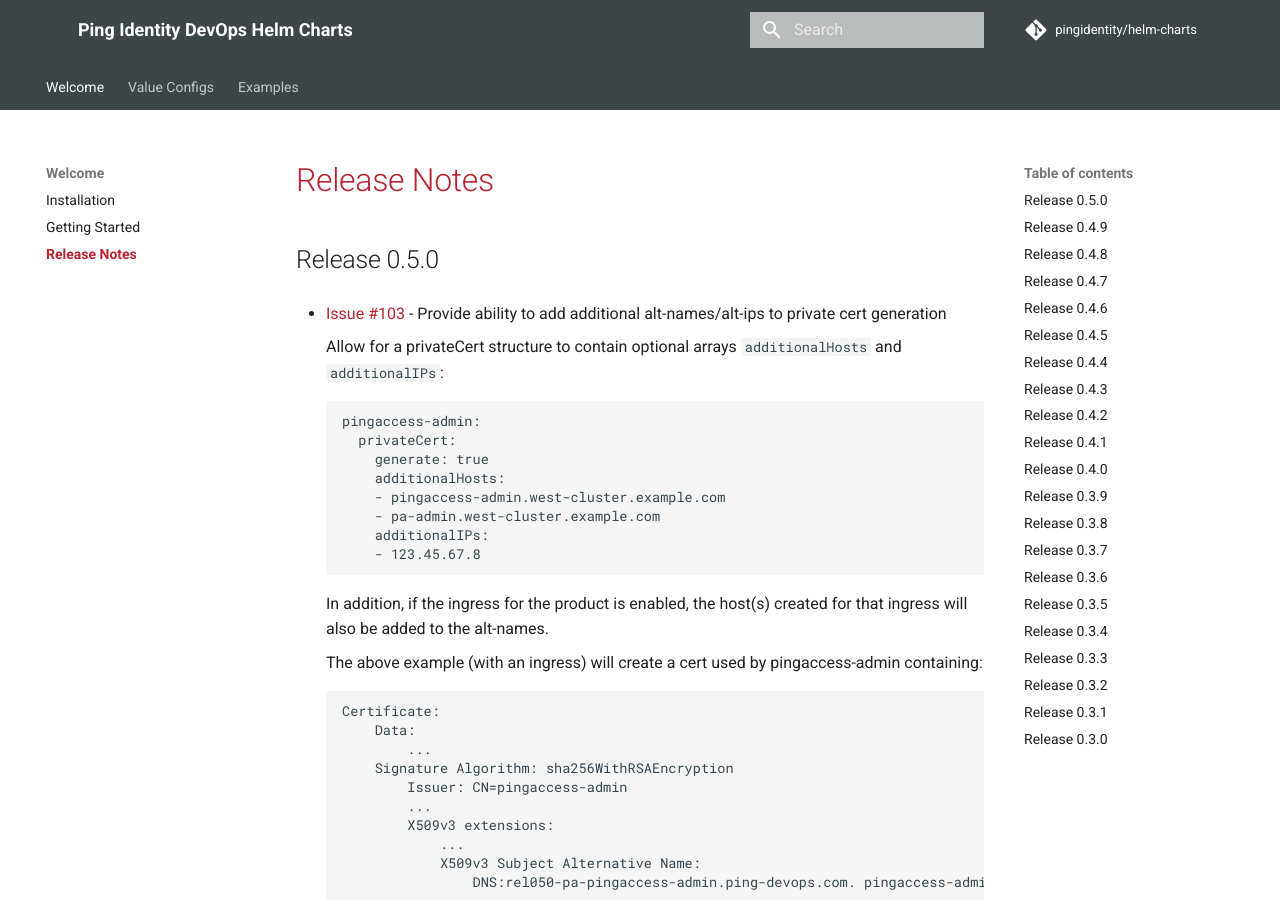
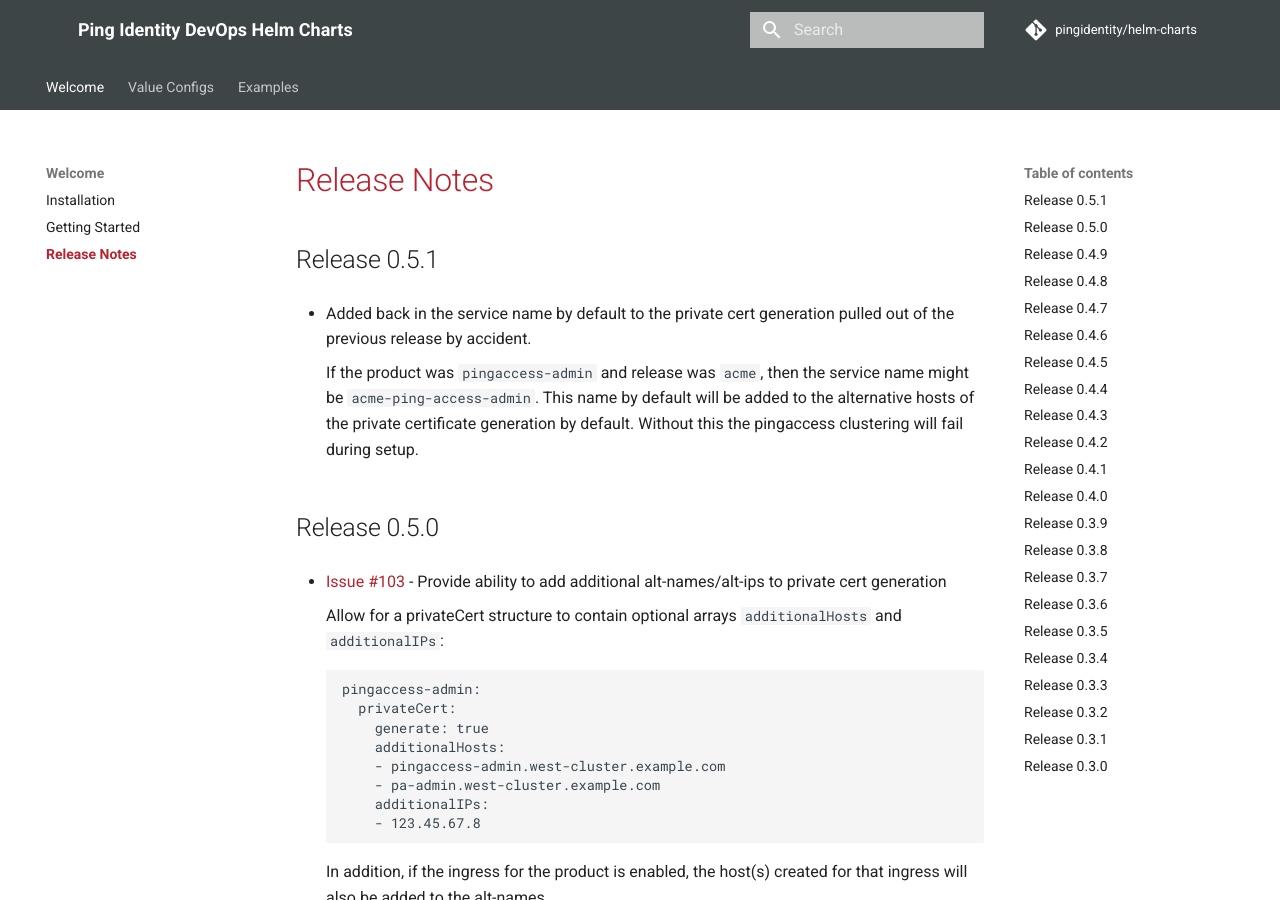
Before and after one commit to pingidentity/helm-charts, an MkDocs documentation site: the page built from docs/release-notes.md, in a window 1280 px wide and 900 px high. Built offline with MkDocs 1.6.1 and Material for MkDocs 9.7.7, drawn with Linux system fonts in a browser that asks for light colours; comment, search, counter and statistics services are not loaded.

Commit message:
Adding back default service name to private cert gerneration

```diff
--- a/docs/release-notes.md
+++ b/docs/release-notes.md
@@ -1,5 +1,13 @@
 # Release Notes
 
+
+## Release 0.5.1
+
+* Added back in the service name by default to the private cert generation pulled out of the previous release by accident.
+
+    If the product was `pingaccess-admin` and release was `acme`, then the service name might be `acme-ping-access-admin`.
+    This name by default will be added to the alternative hosts of the private certificate generation by default.  Without this
+    the pingaccess clustering will fail during setup.
 
 ## Release 0.5.0
 
```
Also changed, not shown: 2 other files.
